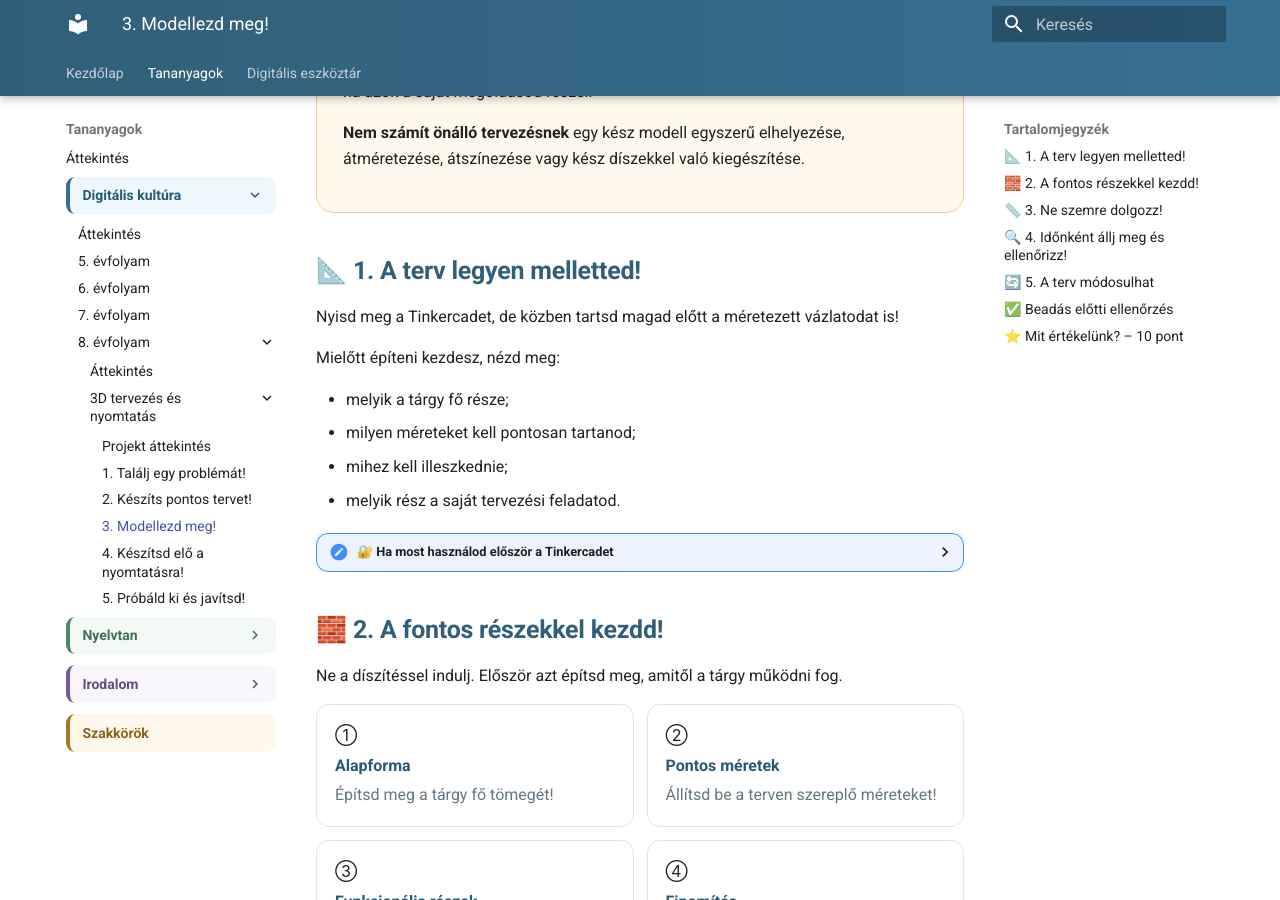
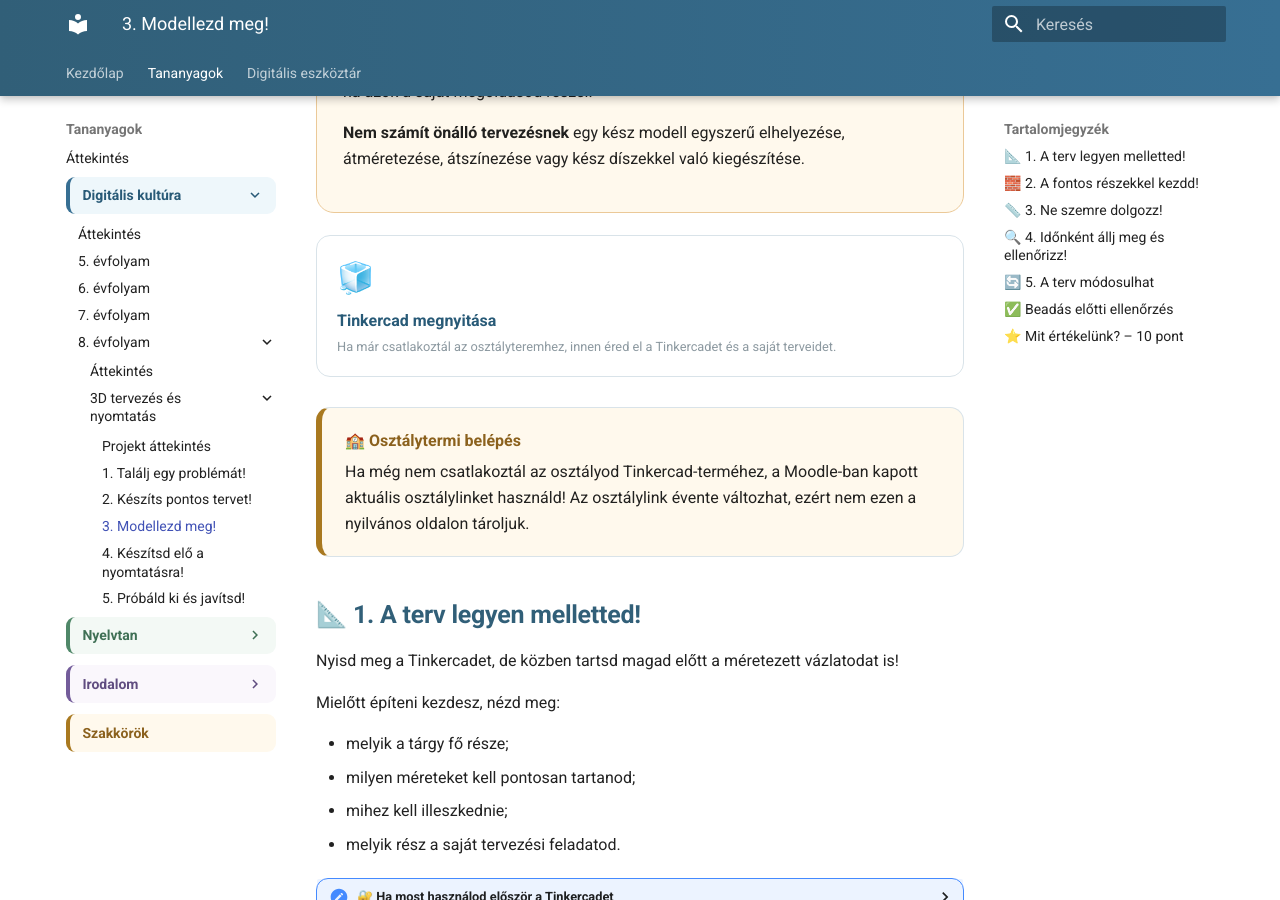
Before and after one commit to bsuszter/digitalis-eszkoztar, an MkDocs documentation site: the page built from docs/tananyagok/digitalis-kultura/8-evfolyam/3d-tervezes/03-modellezd-meg.md, in a window 1280 px wide and 900 px high, scrolled down 1054 px. Built offline with MkDocs 1.6.1 and Material for MkDocs 9.7.7, drawn with Linux system fonts in a browser that asks for light colours.

Commit message:
Add direct Tinkercad access to modeling milestone

```diff
--- a/docs/tananyagok/digitalis-kultura/8-evfolyam/3d-tervezes/03-modellezd-meg.md
+++ b/docs/tananyagok/digitalis-kultura/8-evfolyam/3d-tervezes/03-modellezd-meg.md
@@ -27,6 +27,18 @@
   <div class="project-rule">Kész elemet használhatsz. Kész megoldást nem adhatsz be.</div>
   <p>Használhatsz Tinkercadben található kész alakzatokat vagy importált elemeket is, ha azok a saját megoldásod részei.</p>
   <p><strong>Nem számít önálló tervezésnek</strong> egy kész modell egyszerű elhelyezése, átméretezése, átszínezése vagy kész díszekkel való kiegészítése.</p>
+</div>
+
+<div class="related-grid">
+  <a href="https://www.tinkercad.com/" target="_blank" rel="noopener">
+    <span class="related-icon">🧊</span>
+    <span class="related-text"><strong>Tinkercad megnyitása</strong><small>Ha már csatlakoztál az osztályteremhez, innen éred el a Tinkercadet és a saját terveidet.</small></span>
+  </a>
+</div>
+
+<div class="quick-note">
+  <strong>🏫 Osztálytermi belépés</strong>
+  <span>Ha még nem csatlakoztál az osztályod Tinkercad-terméhez, a Moodle-ban kapott aktuális osztálylinket használd! Az osztálylink évente változhat, ezért nem ezen a nyilvános oldalon tároljuk.</span>
 </div>
 
 ## 📐 1. A terv legyen melletted!
```
